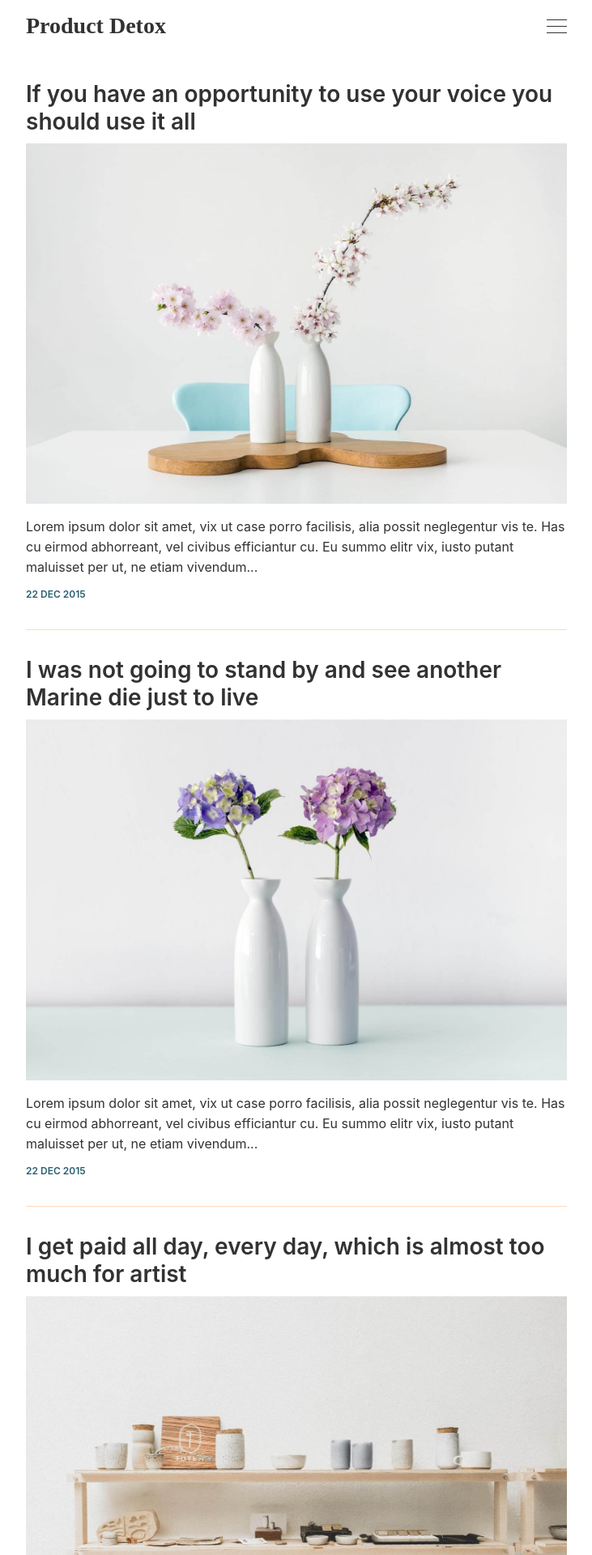
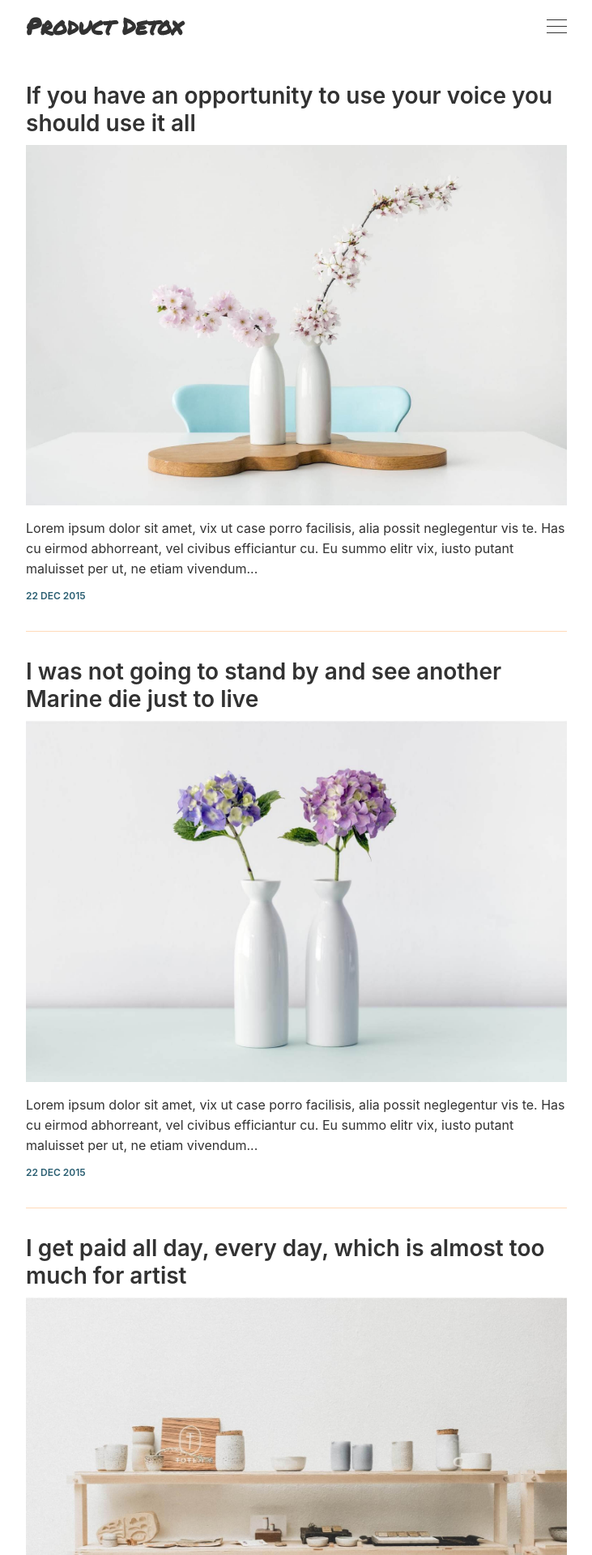
Before and after one commit to hellyeahitsmarvin/product-detox, a Jekyll site: the page built from index.html, in a window 1280 px wide. Shown: the top 1920 px of the page at 81% size, without its empty margins (274-1005 px from the left). Built offline with Jekyll 4.4.1, drawn with Linux system fonts in a browser that asks for light colours; the list of posts is cut into pages by our own code.

Commit message:
Load req font for logo

```diff
--- a/_includes/head.html
+++ b/_includes/head.html
@@ -9,7 +9,8 @@
   <link rel='alternate' type='application/rss+xml' title='{{ site.title }}' href="{{ '/feed.xml' | prepend: site.baseurl | prepend: site.url }}">
 
   <!-- Google Fonts -->
-  <link rel="stylesheet" href="https://fonts.googleapis.com/css?family=Rock+Salt&display=swap">
+  <link rel="preconnect" href="https://fonts.gstatic.com">
+  <link href="https://fonts.googleapis.com/css2?family=Permanent+Marker&display=swap" rel="stylesheet">
 
   <style>
     {% capture inlineCSS %}
--- a/_sass/components/_logo.scss
+++ b/_sass/components/_logo.scss
@@ -4,7 +4,7 @@
 
 .c-logo {
   &__link {
-    font-family: 'Permanent Marker';
+    font-family: 'Permanent Marker', cursive;
     font-size: $font-size-h2;
     font-weight: $font-weight-bold;
     transition: $global-transition;
```
